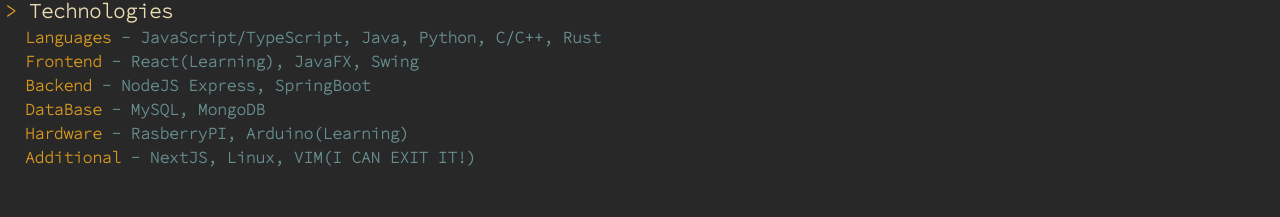
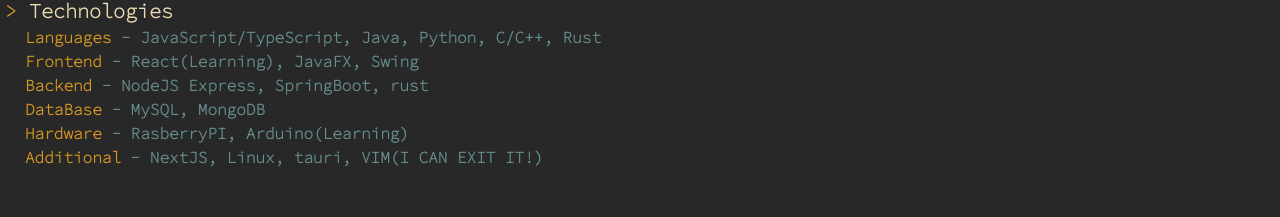
Before and after one commit to Varad-Codes/varadcodes, a React (Vite) app: page / in a window 1280 px wide. Shown: the part 569-786 px from the top of the page. Built offline with nearby package versions, Linux system fonts and the light colour scheme.

Commit message:
Update TechStack.jsx

```diff
--- a/src/components/TechStack.jsx
+++ b/src/components/TechStack.jsx
@@ -7,10 +7,10 @@
             <ol className="font-bold cmd-output">
                 <li><span className="text-yellow">Languages</span><span className="text-cyan"> - JavaScript/TypeScript, Java, Python, C/C++, Rust</span></li>
                 <li><span className="text-yellow">Frontend</span><span className="text-cyan"> - React(Learning), JavaFX, Swing</span></li>
-                <li><span className="text-yellow">Backend</span><span className="text-cyan"> - NodeJS Express, SpringBoot</span></li>
+                <li><span className="text-yellow">Backend</span><span className="text-cyan"> - NodeJS Express, SpringBoot, rust</span></li>
                 <li><span className="text-yellow">DataBase</span><span className="text-cyan"> - MySQL, MongoDB</span></li>
                 <li className="text-cyan"><span className="text-yellow">Hardware</span> - RasberryPI, Arduino(Learning)</li>
-                <li><span className="text-yellow">Additional</span><span className="text-cyan"> - NextJS, Linux, VIM(I CAN EXIT IT!)</span></li>
+                <li><span className="text-yellow">Additional</span><span className="text-cyan"> - NextJS, Linux, tauri, VIM(I CAN EXIT IT!)</span></li>
             </ol>
             <br />
             <br />
```
